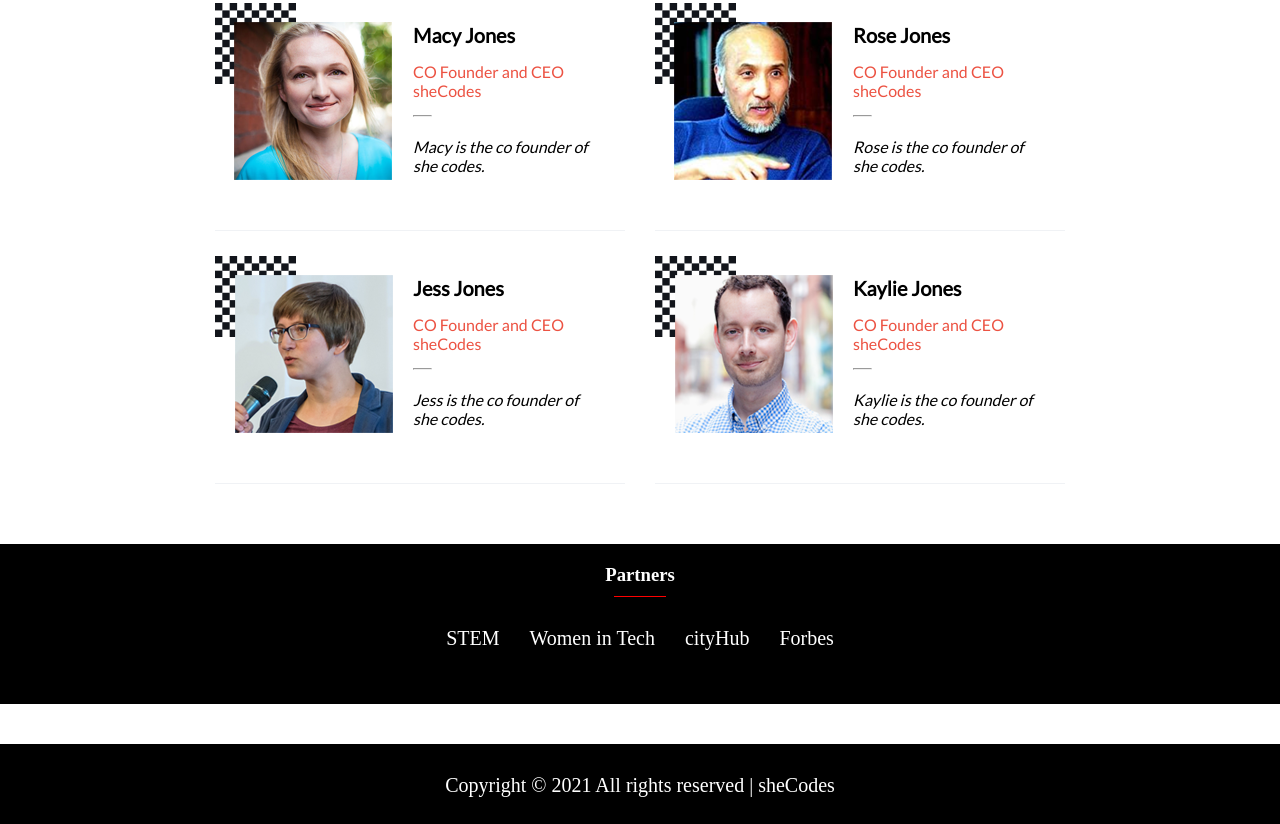
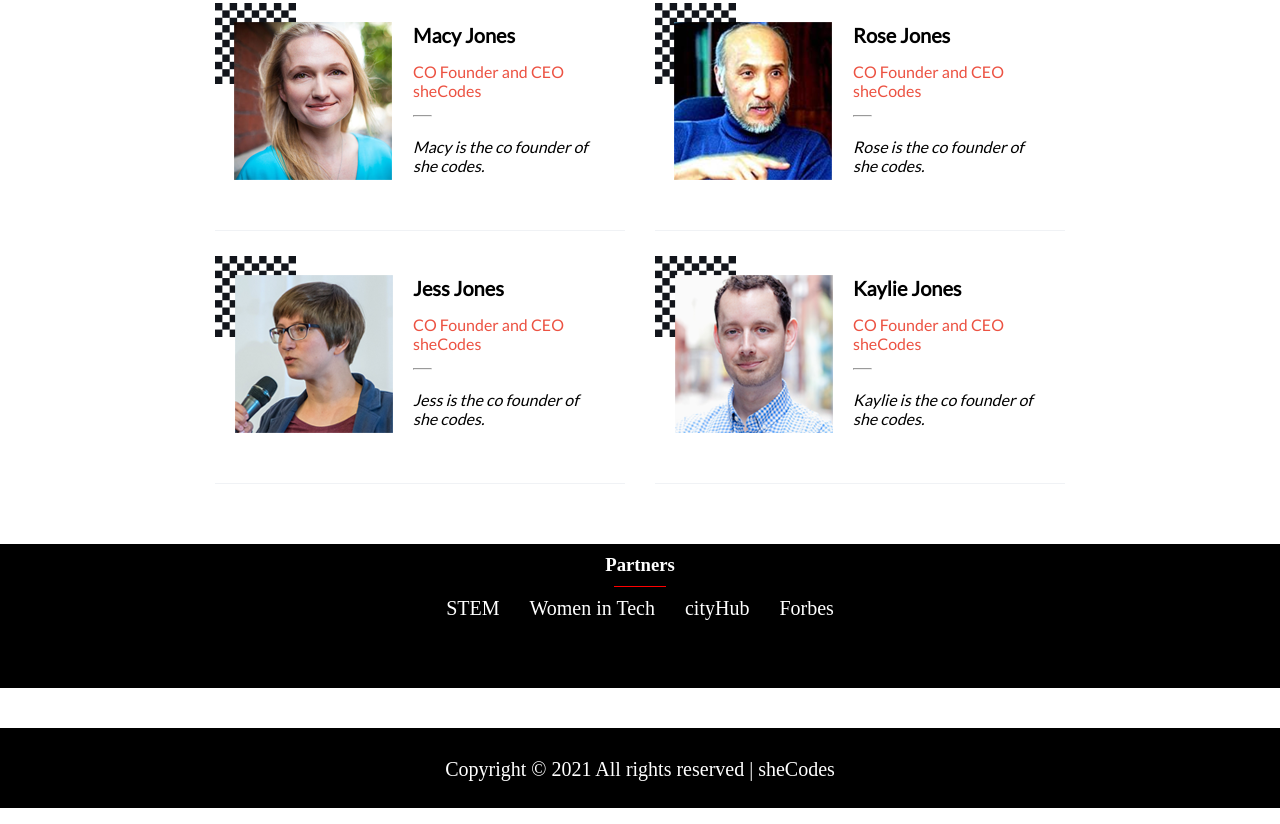
Before and after one commit to iLynette/sheCodes-capstone, a website: page index.html in a window 1280 px wide. Shown: the part 1616-2440 px from the top of the page. Drawn offline with Linux system fonts and the light colour scheme; a web font is replaced by a local one.

Commit message:
Adjust vh and padding on partner section

```diff
--- a/main.css
+++ b/main.css
@@ -686,11 +686,11 @@ li {
     display: flex;
     flex-direction: column;
     width: 100%;
-    height: 20vh;
+    height: 18vh;
   }
 
   .partner {
-    padding-top: 20px;
+    padding-top: 10px;
   }
 
   .supporters {
@@ -702,7 +702,7 @@ li {
   }
 
   .supporters span {
-    padding-top: 30px;
+    padding-top: 10px;
     font-size: 20px;
     color: #fff;
   }
```
